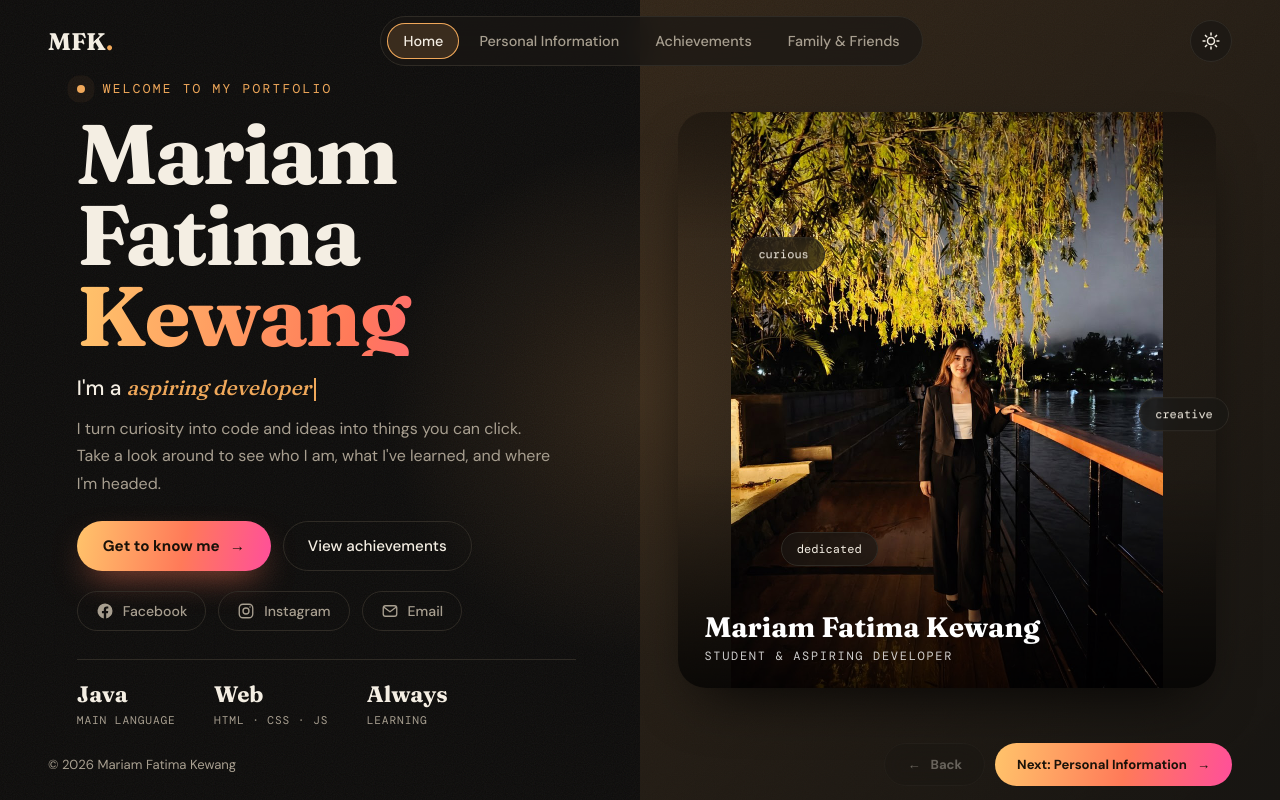
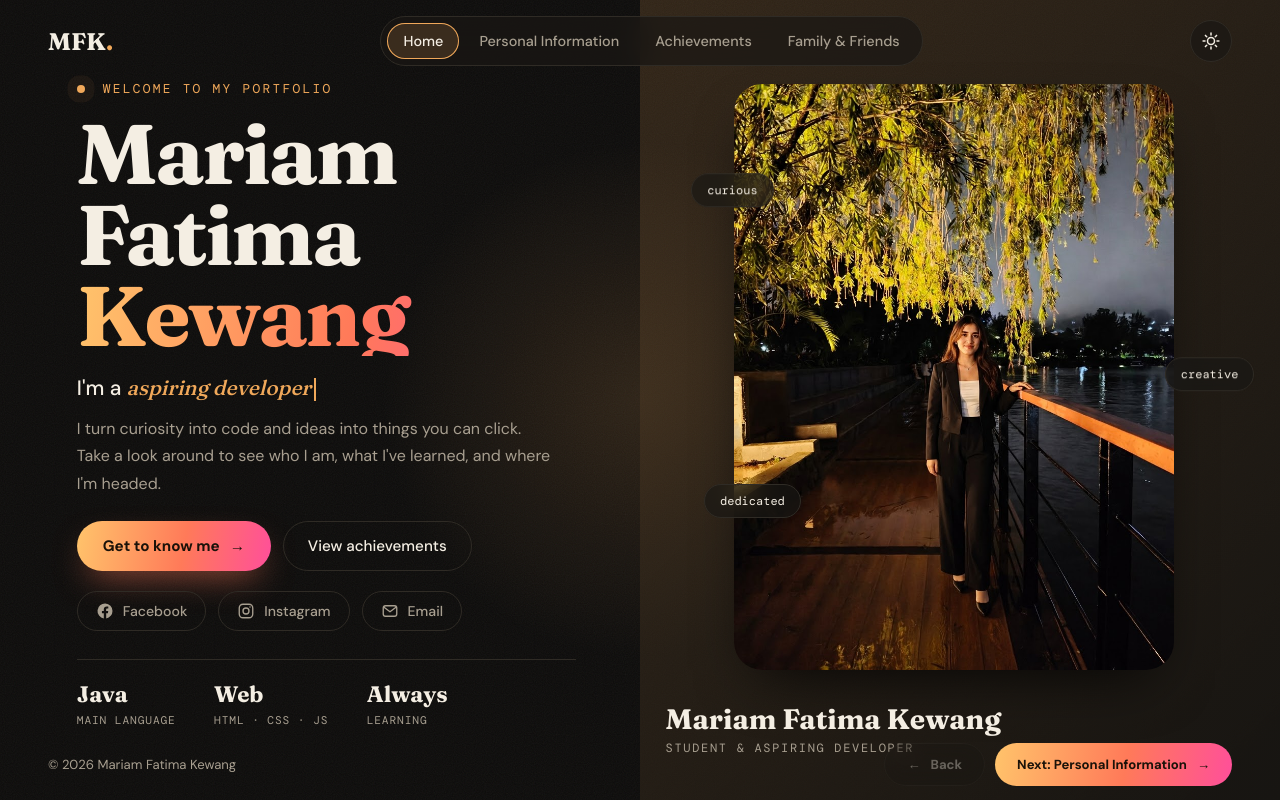
Before and after one commit to mf-kewang/kewang, a plain HTML site: page index.html in a window 1280 px wide. Drawn offline with nearby package versions, Linux system fonts and the light colour scheme.

Commit message:
Update style.css

```diff
--- a/style.css
+++ b/style.css
@@ -169,42 +169,44 @@ body.on-home .stage { padding: 0; }
 .page.active .reveal:nth-child(7) { animation-delay: .6s; }
 @keyframes rise { to { opacity: 1; transform: none; } }
 
-/* Photo: framed picture inside the right half.
-   object-fit: contain so the WHOLE picture is always visible (nothing cropped). */
-.home-photo { position: relative; height: 100vh; overflow: hidden; background: linear-gradient(135deg, var(--accent-soft), var(--bg-2)); }
+/* Photo: the frame wraps the picture exactly, so the whole photo is always visible */
+.home-photo {
+  position: relative; height: 100vh; overflow: hidden;
+  display: flex; align-items: center; justify-content: center;
+  padding: 84px 6% 130px 4%;
+  background: linear-gradient(135deg, var(--accent-soft), var(--bg-2));
+}
 .photo-frame {
-  position: absolute;
-  inset: 14% 10% 14% 6%;
-  border-radius: 28px;
-  overflow: hidden;
+  position: relative; inset: auto; display: flex;
+  max-width: 100%; max-height: 100%;
+  border-radius: 28px; overflow: hidden;
   box-shadow: var(--shadow);
   will-change: transform;
   transition: transform .25s ease-out;
 }
-.photo-frame img { width: 100%; height: 100%; object-fit: contain; object-position: center; display: block; -webkit-user-drag: none; }
+.photo-frame img {
+  display: block; width: auto; height: auto;
+  max-width: 100%; max-height: calc(100vh - 214px);
+  object-fit: contain; -webkit-user-drag: none;
+}
 .photo-fallback { position: absolute; inset: 0; display: none; place-items: center; font-family: var(--serif); font-size: clamp(6rem, 18vw, 14rem); background: var(--grad); -webkit-background-clip: text; background-clip: text; color: transparent; }
+.home-photo.no-img .photo-frame { width: 100%; height: 100%; }
 .home-photo.no-img .photo-fallback { display: grid; }
 .home-photo.no-img img { display: none; }
 
-.photo-fade {
-  position: absolute;
-  inset: 14% 10% 14% 6%;
-  border-radius: 28px;
-  pointer-events: none; z-index: 1;
-  background:
-    linear-gradient(0deg, rgba(0,0,0,.7) 0%, transparent 38%),
-    linear-gradient(180deg, rgba(0,0,0,.3) 0%, transparent 22%);
-}
+/* no dark overlay on the photo anymore */
+.photo-fade { display: none; }
 
 .tag { position: absolute; z-index: 2; font-family: var(--mono); font-size: .75rem; padding: 8px 15px; border-radius: 999px; background: color-mix(in srgb, var(--card) 65%, transparent); backdrop-filter: blur(12px); border: 1px solid var(--line); box-shadow: var(--shadow); color: var(--ink); animation: float 6s ease-in-out infinite; }
-.t1 { top: 30%; left: 16%; }
-.t2 { top: 50%; right: 8%; animation-delay: -2s; }
-.t3 { top: 68%; left: 22%; animation-delay: -4s; }
+.t1 { top: 22%; left: 8%; }
+.t2 { top: 45%; right: 4%; animation-delay: -2s; }
+.t3 { top: 62%; left: 10%; animation-delay: -4s; }
 @keyframes float { 50% { transform: translateY(-12px); } }
 
-.photo-caption { position: absolute; z-index: 2; left: calc(6% + 26px); bottom: calc(14% + 24px); color: #fff; display: grid; gap: 4px; }
+/* name sits under the photo, not on top of it */
+.photo-caption { position: absolute; z-index: 2; left: 4%; bottom: 44px; color: var(--ink); display: grid; gap: 4px; }
 .photo-caption b { font-family: var(--serif); font-size: clamp(1.3rem, 2.2vw, 1.9rem); }
-.photo-caption span { font-family: var(--mono); font-size: .75rem; letter-spacing: .14em; text-transform: uppercase; opacity: .8; }
+.photo-caption span { font-family: var(--mono); font-size: .75rem; letter-spacing: .14em; text-transform: uppercase; color: var(--muted); }
 
 /* ============ Cards ============ */
 .card { background: var(--card); border: 1px solid var(--line); border-radius: var(--radius); padding: 22px; box-shadow: var(--shadow); }
@@ -335,11 +337,10 @@ body.on-home .stage { padding: 0; }
   .stage { height: auto; min-height: 100vh; overflow: visible; padding-top: 90px; padding-bottom: 100px; }
   .page { height: auto; }
   .home { grid-template-columns: 1fr; height: auto; overflow: visible; }
-  .home-photo { order: -1; height: 50vh; }
-  .photo-frame { inset: 0; border-radius: 0; box-shadow: none; }
-  .photo-fade { inset: 0; border-radius: 0; background: linear-gradient(0deg, var(--bg) 0%, transparent 35%), linear-gradient(180deg, rgba(0,0,0,.4) 0%, transparent 25%); }
-  .photo-caption { left: 24px; bottom: 40px; }
-  .t1 { top: 35%; left: 8%; } .t2 { top: 55%; right: 6%; } .t3 { top: 75%; left: 12%; }
+  .home-photo { order: -1; height: auto; min-height: 60vh; padding: 84px 16px 90px; }
+  .photo-frame img { max-height: 60vh; }
+  .photo-caption { left: 24px; bottom: 24px; }
+  .t1 { top: 22%; left: 6%; } .t2 { top: 45%; right: 4%; } .t3 { top: 62%; left: 8%; }
   .home-copy { padding: 30px 24px 120px; }
   .name { font-size: clamp(3rem, 12vw, 5rem); }
 
```
